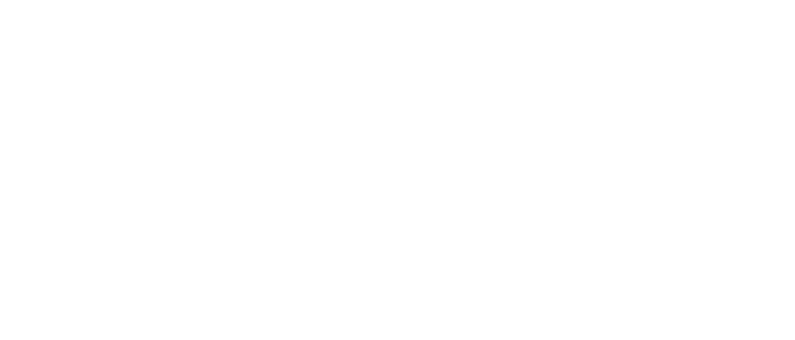
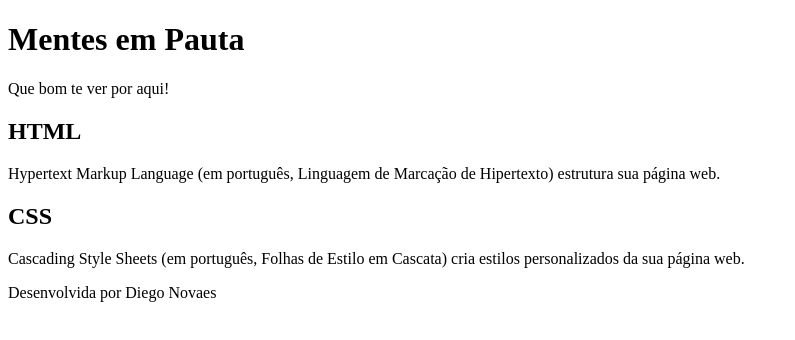
Before and after one commit to diegonovaesf/HelloWorld, a plain HTML site: page index.html in a window 1280 px wide. Shown: the whole page, without its empty margins (0-795 px from the left). Drawn offline with Linux system fonts and the light colour scheme.

Commit message:
Desenvolvimento I

```diff
--- a/index.html
+++ b/index.html
@@ -6,6 +6,25 @@
     <title>Diego Novaes</title>
 </head>
 <body>
+    <header>
+        <h1>Mentes em Pauta</h1>
+        <p>Que bom te ver por aqui!</p>
+
+    </header>
+
+<section>
+    <h2>HTML</h2>
+    <p>Hypertext Markup Language (em português, Linguagem de Marcação de Hipertexto) estrutura sua página web.</p>
+
+    <H2>CSS</H2>
+    <P>Cascading Style Sheets (em português, Folhas de Estilo em Cascata) cria estilos personalizados da sua página web.</P>
+
+</section>
+
+<footer>
+    <P>Desenvolvida por Diego Novaes</P>
+
+</footer>
 
 </body>
 </html>
```
